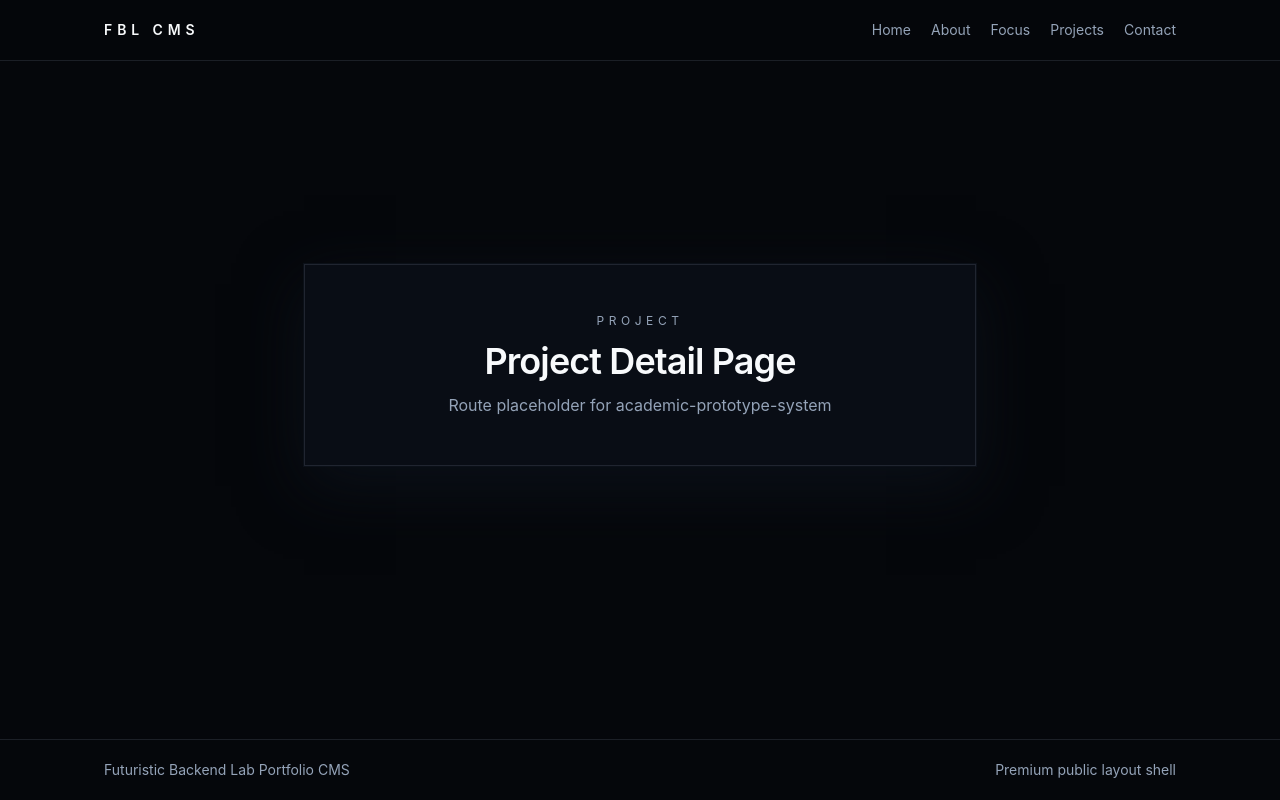
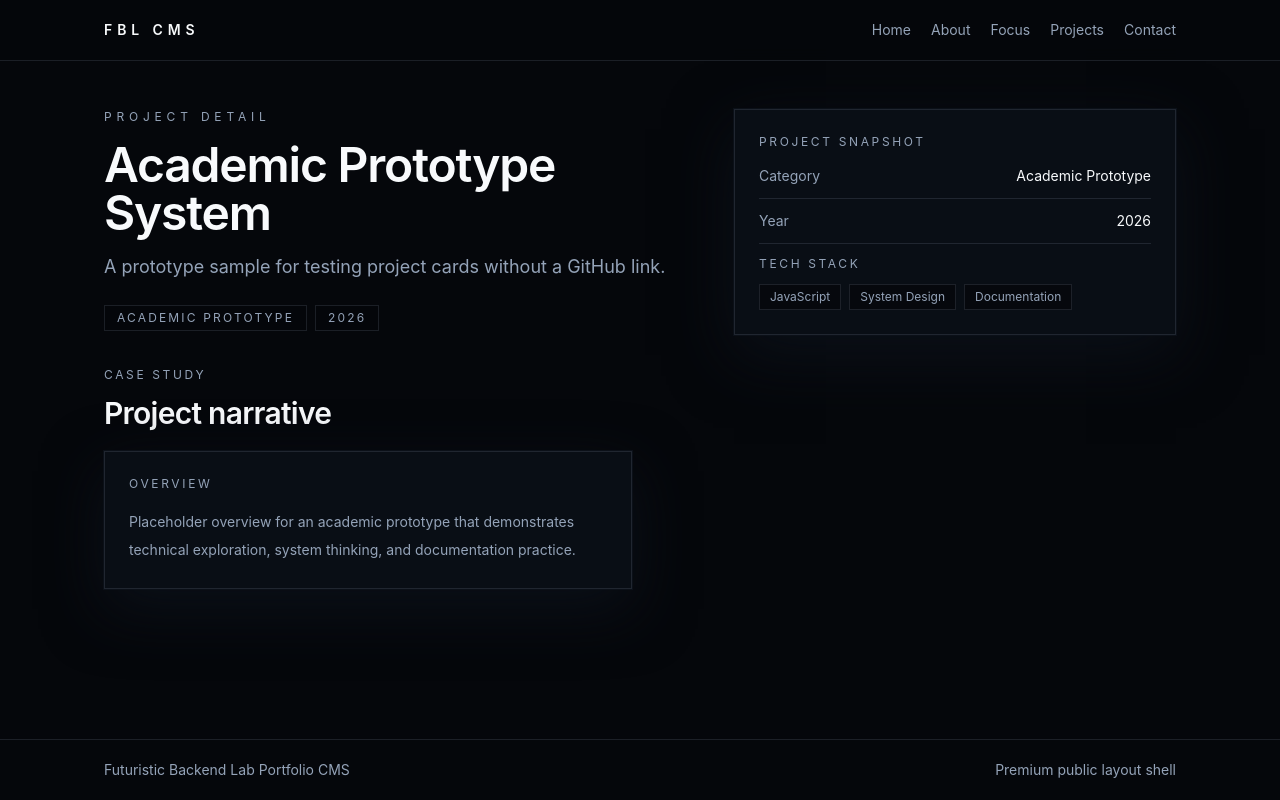
Before and after one commit to crispyrinux/portfolio, a React (Vite) app: page /projects/academic-prototype-system in a window 1280 px wide. Built offline with nearby package versions, Linux system fonts and the light colour scheme.

Commit message:
feat: add fallback project detail page

```diff
--- a/src/pages/ProjectDetail.jsx
+++ b/src/pages/ProjectDetail.jsx
@@ -1,22 +1,281 @@
-import { useParams } from 'react-router-dom'
+import { Link, useParams } from 'react-router-dom'
 import PublicLayout from '../components/layout/PublicLayout'
 import SectionHeader from '../components/ui/SectionHeader'
+import { fallbackProjects } from '../data/fallbackProjects'
+import { getProjectSlug, normalizeArray, slugify } from '../lib/utils'
+
+const detailBlocks = [
+  { key: 'overview', label: 'Overview' },
+  { key: 'problem', label: 'Problem' },
+  { key: 'solution', label: 'Solution' },
+  { key: 'result', label: 'Result' },
+]
+
+const linkBlocks = [
+  { key: 'github_url', label: 'GitHub' },
+  { key: 'demo_video_url', label: 'Demo' },
+  { key: 'documentation_url', label: 'Documentation' },
+]
+
+function ProjectThumbnail({ thumbnailUrl, title }) {
+  if (!thumbnailUrl) {
+    return null
+  }
+
+  const isPlaceholder = thumbnailUrl === '#'
+
+  return (
+    <div className="overflow-hidden border border-line bg-ink shadow-panel">
+      <div className="relative aspect-[16/9] overflow-hidden bg-panelStrong">
+        <div
+          className="absolute inset-0 bg-[radial-gradient(circle_at_top_left,rgba(124,140,255,0.18),transparent_55%),linear-gradient(180deg,rgba(15,22,34,0.35),rgba(5,7,11,0.95))]"
+          aria-hidden="true"
+        />
+
+        {isPlaceholder ? (
+          <div className="absolute inset-0 flex items-center justify-center">
+            <div className="border border-accent/40 bg-ink/80 px-4 py-2 text-[10px] uppercase tracking-[0.35em] text-muted">
+              Thumbnail Placeholder
+            </div>
+          </div>
+        ) : (
+          <img
+            alt={`${title} thumbnail`}
+            className="absolute inset-0 h-full w-full object-cover"
+            loading="lazy"
+            onError={(event) => {
+              event.currentTarget.hidden = true
+            }}
+            src={thumbnailUrl}
+          />
+        )}
+      </div>
+    </div>
+  )
+}
+
+function DetailCard({ label, children }) {
+  return (
+    <article className="border border-line bg-panel/75 p-6 shadow-panel">
+      <p className="text-xs uppercase tracking-[0.22em] text-muted">{label}</p>
+      <div className="mt-4 text-sm leading-7 text-muted">{children}</div>
+    </article>
+  )
+}
+
+function ExternalLinkButton({ href, label }) {
+  const isPlaceholder = href === '#'
+
+  return (
+    <a
+      className="inline-flex items-center justify-center border border-line px-4 py-2 text-sm font-medium text-foreground transition-colors hover:border-accent hover:bg-panelStrong"
+      href={href}
+      onClick={(event) => {
+        if (isPlaceholder) {
+          event.preventDefault()
+        }
+      }}
+    >
+      <span>{label}</span>
+      {isPlaceholder ? <span className="ml-2 text-[10px] uppercase tracking-[0.25em] text-muted">Placeholder</span> : null}
+    </a>
+  )
+}
+
+function NotFoundState() {
+  return (
+    <div className="flex min-h-[64vh] items-center justify-center">
+      <div className="w-full max-w-xl border border-line bg-panel/80 px-8 py-12 text-center shadow-panel">
+        <SectionHeader
+          eyebrow="404"
+          title="Project not found"
+          description="The project you requested is not available in the local fallback data set."
+          className="mx-auto max-w-xl text-center"
+        />
+        <Link
+          className="mt-6 inline-flex border border-accent/60 bg-accent-soft px-4 py-2 text-sm font-medium text-foreground transition-colors hover:bg-panelStrong"
+          to="/#projects"
+        >
+          Return to projects
+        </Link>
+      </div>
+    </div>
+  )
+}
 
 export default function ProjectDetail() {
   const { slug } = useParams()
+  const routeSlug = slugify(slug)
+
+  const project = fallbackProjects.find((item) => {
+    if (item.is_archived === true) {
+      return false
+    }
+
+    return slugify(getProjectSlug(item)) === routeSlug
+  })
+
+  if (!project) {
+    return (
+      <PublicLayout>
+        <NotFoundState />
+      </PublicLayout>
+    )
+  }
+
+  const features = normalizeArray(project.features)
+  const techStack = normalizeArray(project.tech_stack)
+  const detailEntries = detailBlocks.filter((block) => Boolean(project[block.key]))
+  const linkEntries = linkBlocks.filter((block) => Boolean(project[block.key]))
+  const hasSupportContent = Boolean(
+    project.category || project.year || techStack.length > 0 || linkEntries.length > 0,
+  )
+  const hasDetailContent = Boolean(
+    project.short_description ||
+      detailEntries.length > 0 ||
+      features.length > 0 ||
+      techStack.length > 0 ||
+      project.what_i_learned ||
+      linkEntries.length > 0,
+  )
 
   return (
     <PublicLayout>
-      <section className="flex min-h-[64vh] items-center justify-center">
-        <div className="w-full max-w-2xl border border-line bg-panel/80 px-8 py-12 text-center shadow-panel">
-          <SectionHeader
-            eyebrow="Project"
-            title="Project Detail Page"
-            description={slug ? `Route placeholder for ${slug}` : 'Route placeholder'}
-            className="mx-auto max-w-xl text-center"
-          />
-        </div>
-      </section>
+      <article className="space-y-8">
+        <section className="grid gap-8 lg:grid-cols-[1.15fr_0.85fr] lg:items-start">
+          <div className="space-y-6">
+            <div className="space-y-4">
+              <p className="text-xs uppercase tracking-[0.4em] text-muted">Project Detail</p>
+              <h1 className="text-4xl font-semibold tracking-tight text-foreground sm:text-5xl">{project.title}</h1>
+              {project.short_description ? (
+                <p className="max-w-3xl text-base leading-8 text-muted sm:text-lg">
+                  {project.short_description}
+                </p>
+              ) : null}
+            </div>
+
+            {project.thumbnail_url ? <ProjectThumbnail thumbnailUrl={project.thumbnail_url} title={project.title} /> : null}
+
+            {(project.category || project.year) ? (
+              <div className="flex flex-wrap gap-2">
+                {project.category ? (
+                  <span className="border border-line bg-ink/70 px-3 py-1 text-xs uppercase tracking-[0.18em] text-muted">
+                    {project.category}
+                  </span>
+                ) : null}
+                {project.year ? (
+                  <span className="border border-line bg-ink/70 px-3 py-1 text-xs uppercase tracking-[0.18em] text-muted">
+                    {project.year}
+                  </span>
+                ) : null}
+              </div>
+            ) : null}
+          </div>
+
+          <aside className="space-y-4">
+            {hasSupportContent ? (
+              <div className="border border-line bg-panel/75 p-6 shadow-panel">
+                <p className="text-xs uppercase tracking-[0.22em] text-muted">Project Snapshot</p>
+                <div className="mt-4 space-y-3 text-sm text-muted">
+                  {project.category ? (
+                    <div className="flex items-center justify-between gap-4 border-b border-line pb-3">
+                      <span>Category</span>
+                      <span className="text-foreground">{project.category}</span>
+                    </div>
+                  ) : null}
+                  {project.year ? (
+                    <div className="flex items-center justify-between gap-4 border-b border-line pb-3">
+                      <span>Year</span>
+                      <span className="text-foreground">{project.year}</span>
+                    </div>
+                  ) : null}
+                  {techStack.length > 0 ? (
+                    <div>
+                      <p className="mb-3 text-xs uppercase tracking-[0.22em] text-muted">Tech Stack</p>
+                      <div className="flex flex-wrap gap-2">
+                        {techStack.map((item) => (
+                          <span
+                            key={item}
+                            className="border border-line bg-ink/70 px-2.5 py-1 text-xs text-muted"
+                          >
+                            {item}
+                          </span>
+                        ))}
+                      </div>
+                    </div>
+                  ) : null}
+                </div>
+              </div>
+            ) : null}
+
+            {linkEntries.length > 0 ? (
+              <div className="border border-line bg-panel/75 p-6 shadow-panel">
+                <p className="text-xs uppercase tracking-[0.22em] text-muted">Links</p>
+                <div className="mt-4 flex flex-wrap gap-3">
+                  {linkEntries.map((link) => (
+                    <ExternalLinkButton key={link.key} href={project[link.key]} label={link.label} />
+                  ))}
+                </div>
+              </div>
+            ) : null}
+
+            {!hasSupportContent && !linkEntries.length ? (
+              <div className="border border-line bg-panel/75 p-6 shadow-panel">
+                <p className="text-sm leading-7 text-muted">
+                  This project currently has only a title. More details can be added later.
+                </p>
+              </div>
+            ) : null}
+          </aside>
+        </section>
+
+        {detailEntries.length > 0 ? (
+          <section className="space-y-5">
+            <div>
+              <p className="text-xs uppercase tracking-[0.22em] text-muted">Case Study</p>
+              <h2 className="mt-3 text-2xl font-semibold tracking-tight text-foreground sm:text-3xl">
+                Project narrative
+              </h2>
+            </div>
+
+            <div className="grid gap-4 lg:grid-cols-2">
+              {detailEntries.map((entry) => (
+                <DetailCard key={entry.key} label={entry.label}>
+                  {project[entry.key]}
+                </DetailCard>
+              ))}
+            </div>
+          </section>
+        ) : null}
+
+        {features.length > 0 ? (
+          <section className="border border-line bg-panel/75 p-6 shadow-panel sm:p-8">
+            <p className="text-xs uppercase tracking-[0.22em] text-muted">Features</p>
+            <div className="mt-4 flex flex-wrap gap-2">
+              {features.map((feature) => (
+                <span key={feature} className="border border-line bg-ink/70 px-3 py-2 text-sm text-muted">
+                  {feature}
+                </span>
+              ))}
+            </div>
+          </section>
+        ) : null}
+
+        {project.what_i_learned ? (
+          <section className="border border-line bg-panel/75 p-6 shadow-panel sm:p-8">
+            <p className="text-xs uppercase tracking-[0.22em] text-muted">What I Learned</p>
+            <p className="mt-4 max-w-4xl text-sm leading-7 text-muted">{project.what_i_learned}</p>
+          </section>
+        ) : null}
+
+        {!hasDetailContent ? (
+          <section className="border border-line bg-panel/75 p-6 shadow-panel sm:p-8">
+            <p className="text-sm leading-7 text-muted">
+              This project is intentionally sparse and only includes a title for now.
+            </p>
+          </section>
+        ) : null}
+      </article>
     </PublicLayout>
   )
 }
```
